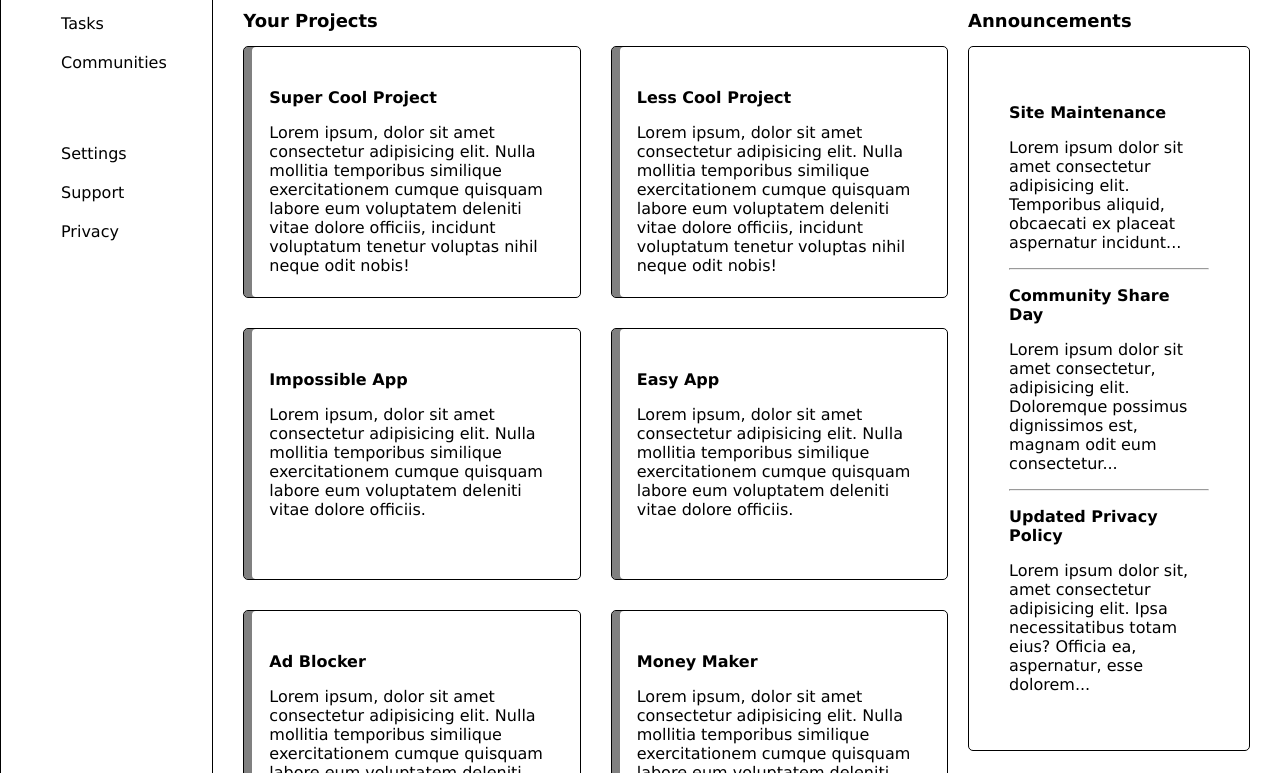
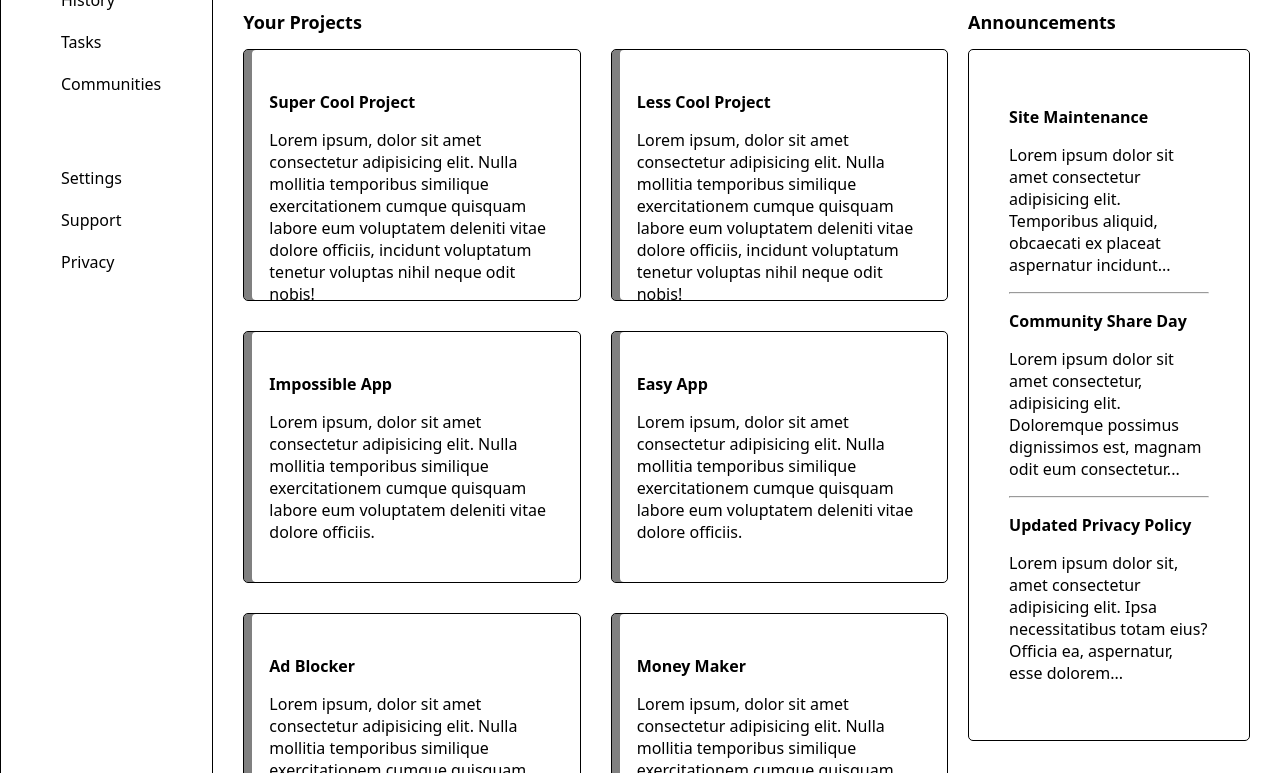
Before and after one commit to mvttn/dashboard, a plain HTML site: page index.html in a window 1280 px wide. Shown: the part 227-1000 px from the top of the page. Drawn offline with Linux system fonts and the light colour scheme.

Commit message:
Change font

```diff
--- a/styles.css
+++ b/styles.css
@@ -2,7 +2,8 @@ html,
 body {
   margin: 0;
   padding: 0;
-  font-family: Verdana, Geneva, Tahoma, sans-serif;
+  font-family: system-ui, -apple-system, BlinkMacSystemFont, "Segoe UI", Roboto,
+    Oxygen, Ubuntu, Cantarell, "Open Sans", "Helvetica Neue", sans-serif;
 }
 
 li {
```
